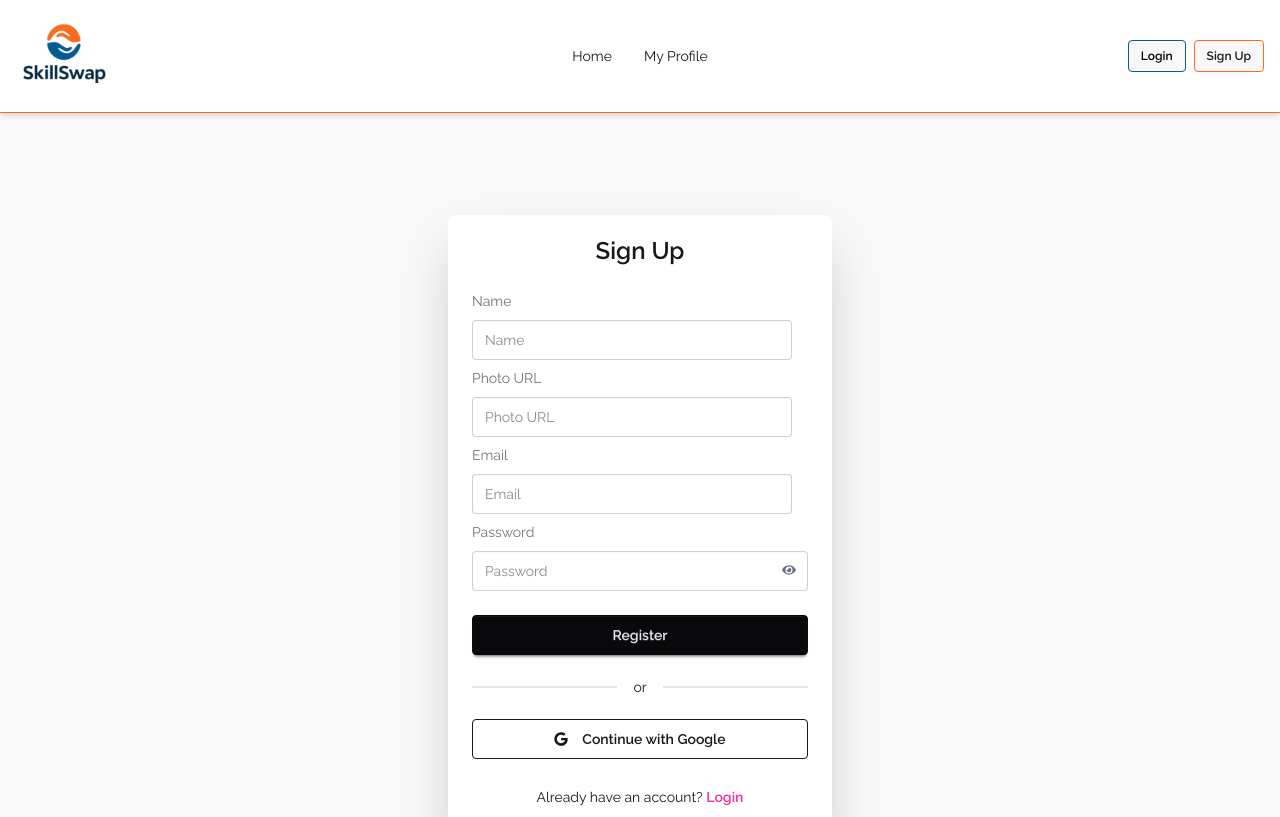
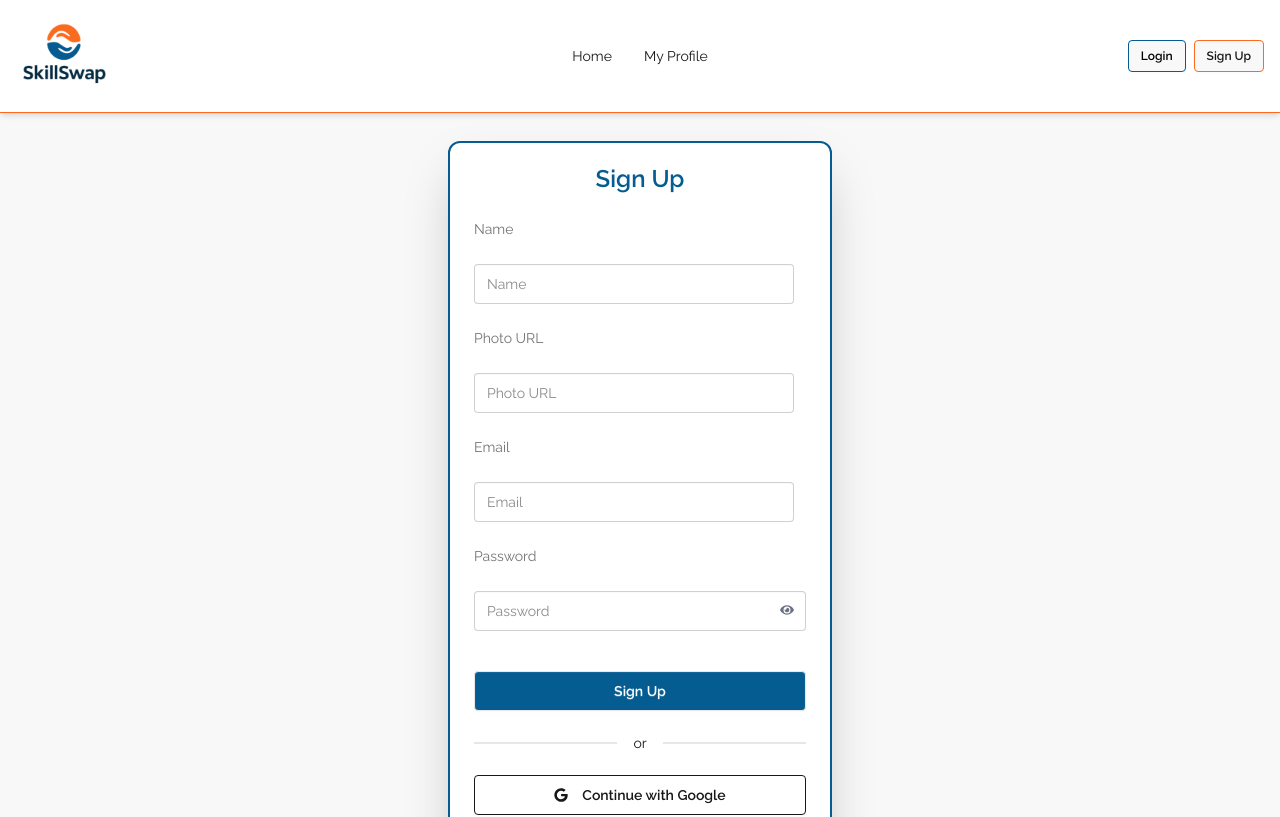
Before and after one commit to tanvir81/Skill-swap, a React (Vite) app: page /auth/signup in a window 1280 px wide. Shown: the top 817 px of the page. Built offline with nearby package versions, Linux system fonts and the light colour scheme; no server answers.

Commit message:
update sign uppage

```diff
--- a/src/AppRouter.jsx
+++ b/src/AppRouter.jsx
@@ -1,4 +1,3 @@
-// src/AppRouter.jsx
 import { useContext } from "react";
 import { RouterProvider } from "react-router";
 import router from "./Routes/Router";
--- a/src/Components/Footer.jsx
+++ b/src/Components/Footer.jsx
@@ -5,7 +5,7 @@ import { Link } from "react-router";
 const Footer = () => {
   return (
     <footer className="bottom-0 w-full bg-[#045c90] text-white p-10 rounded footer footer-horizontal footer-center">
-      {/* Navigation Links */}
+
 
       <nav className="grid grid-flow-col gap-4 text-sm">
         <Link to="/contact" className="hover:underline">
@@ -15,7 +15,7 @@ const Footer = () => {
           Privacy policy
         </Link>
       </nav>
-      {/* Social Icons */}
+
       <nav>
         <div className="grid grid-flow-col gap-4 text-xl">
           <a
@@ -44,7 +44,7 @@ const Footer = () => {
           </a>
         </div>
       </nav>
-      {/* Footer Note */}
+
       <aside className="text-sm mt-4">
         <p>Copyright ©2025 - All rights reserved by SkillSwap Ltd</p>
       </aside>
--- a/src/Layouts/HomeLayout.jsx
+++ b/src/Layouts/HomeLayout.jsx
@@ -11,7 +11,6 @@ const HomeLayout = () => {
 
       <nav>
         <Navbar />
-        {/* {import.meta.env.VITE_name} */}
       </nav>
       <main className="flex-grow">
         <Outlet />
--- a/src/Pages/Login.jsx
+++ b/src/Pages/Login.jsx
@@ -44,9 +44,15 @@ const Login = () => {
   };
 
   return (
-    <div className="min-h-screen flex items-center justify-center px-4">
-      <div className="w-full max-w-md bg-base-100 p-8 rounded shadow">
-        <h2 className="text-2xl font-bold text-center mb-6">
+    <div className="min-h-screen flex items-center justify-center px-4 bg-base-200">
+      <div
+        className="w-full max-w-md bg-base-100 p-8 rounded-xl shadow"
+        style={{ border: "2px solid #045c90" }}
+      >
+        <h2
+          className="text-2xl font-bold text-center mb-6"
+          style={{ color: "#045c90" }}
+        >
           Login to SkillSwap
         </h2>
 
@@ -83,7 +89,20 @@ const Login = () => {
 
           {error && <p className="text-red-500 text-sm">{error}</p>}
 
-          <button type="submit" className="btn btn-primary w-full">
+          <button
+            type="submit"
+            className="btn text-white w-full"
+            style={{
+              backgroundColor: "#045c90",
+              transition: "background-color 0.3s ease",
+            }}
+            onMouseEnter={(e) =>
+              (e.currentTarget.style.backgroundColor = "#f96c1f")
+            }
+            onMouseLeave={(e) =>
+              (e.currentTarget.style.backgroundColor = "#045c90")
+            }
+          >
             Login
           </button>
         </form>
@@ -92,7 +111,8 @@ const Login = () => {
           <Link
             to="/auth/forgot-password"
             state={{ email }}
-            className="link link-hover text-blue-500"
+            className="font-semibold"
+            style={{ color: "#045c90" }}
           >
             Forgot Password?
           </Link>
@@ -100,13 +120,20 @@ const Login = () => {
 
         <div className="divider">OR</div>
 
-        <button onClick={handleGoogleLogin} className="btn btn-outline w-full">
+        <button
+          onClick={handleGoogleLogin}
+          className="btn btn-outline w-full hover:border-[#045c90]"
+        >
           <FaGoogle className="mr-2" /> Continue with Google
         </button>
 
         <p className="text-sm text-center mt-4">
           Don’t have an account?{" "}
-          <Link to="/auth/signup" className="link link-hover text-blue-500">
+          <Link
+            to="/auth/signup"
+            className="font-semibold"
+            style={{ color: "#045c90" }}
+          >
             Sign Up
           </Link>
         </p>
--- a/src/Pages/MyProfile.jsx
+++ b/src/Pages/MyProfile.jsx
@@ -53,7 +53,6 @@ const MyProfile = () => {
           <p className="text-sm font-medium text-gray-600">{user?.email}</p>
         </div>
 
-        {/* Toggle Button */}
         {!editing && (
           <button
             onClick={() => setEditing(true)}
@@ -63,7 +62,6 @@ const MyProfile = () => {
           </button>
         )}
 
-        {/* Update Form */}
         {editing && (
           <form onSubmit={handleUpdate} className="space-y-4">
             <div>
--- a/src/Pages/SignUp.jsx
+++ b/src/Pages/SignUp.jsx
@@ -74,41 +74,51 @@ const SignUp = () => {
     <div className="flex justify-center items-center min-h-screen bg-base-200">
       <form
         onSubmit={handleSignUp}
-        className="card bg-base-100 w-full max-w-sm shadow-2xl py-5"
+        className="card w-full max-w-sm shadow-2xl py-5 rounded-xl bg-base-100"
+        style={{ border: "2px solid #045c90" }}
       >
-        <h2 className="font-semibold text-2xl text-center">Sign Up</h2>
-        <div className="card-body">
+        <h2
+          className="font-semibold text-2xl text-center"
+          style={{ color: "#045c90" }}
+        >
+          Sign Up
+        </h2>
+        <div className="card-body space-y-4">
           {error && <div className="alert alert-error text-sm">{error}</div>}
+
           <label className="label">Name</label>
           <input
             name="name"
             type="text"
-            className="input"
+            className="input input-bordered"
             placeholder="Name"
             required
           />
+
           <label className="label">Photo URL</label>
           <input
             name="photo"
             type="text"
-            className="input"
+            className="input input-bordered"
             placeholder="Photo URL"
             required
           />
+
           <label className="label">Email</label>
           <input
             name="email"
             type="email"
-            className="input"
+            className="input input-bordered"
             placeholder="Email"
             required
           />
+
           <label className="label">Password</label>
           <div className="relative">
             <input
               name="password"
               type={showPassword ? "text" : "password"}
-              className="input w-full pr-10"
+              className="input input-bordered w-full pr-10"
               placeholder="Password"
               required
             />
@@ -122,16 +132,26 @@ const SignUp = () => {
 
           <button
             type="submit"
-            className="btn btn-neutral mt-4 flex items-center justify-center"
+            className="btn text-white mt-4 flex items-center justify-center"
+            style={{
+              backgroundColor: "#045c90",
+              transition: "background-color 0.3s ease",
+            }}
+            onMouseEnter={(e) =>
+              (e.currentTarget.style.backgroundColor = "#f96c1f")
+            }
+            onMouseLeave={(e) =>
+              (e.currentTarget.style.backgroundColor = "#045c90")
+            }
             disabled={loading}
           >
             {loading ? (
               <>
                 <span className="loading loading-spinner loading-sm mr-2"></span>
-                Registering...
+                Signing Up...
               </>
             ) : (
-              "Register"
+              "Sign Up"
             )}
           </button>
 
@@ -140,7 +160,7 @@ const SignUp = () => {
           <button
             type="button"
             onClick={handleGoogleSignUp}
-            className="btn btn-outline w-full flex items-center justify-center"
+            className="btn btn-outline w-full flex items-center justify-center hover:border-[#045c90]"
             disabled={loading}
           >
             <FaGoogle className="mr-2" />
@@ -149,7 +169,11 @@ const SignUp = () => {
 
           <p className="text-center pt-5 text-sm">
             Already have an account?{" "}
-            <Link className="text-secondary font-semibold" to="/auth/login">
+            <Link
+              className="font-semibold"
+              style={{ color: "#045c90" }}
+              to="/auth/login"
+            >
               Login
             </Link>
           </p>
--- a/src/Pages/SkillDetails.jsx
+++ b/src/Pages/SkillDetails.jsx
@@ -36,7 +36,6 @@ const SkillDetails = () => {
 
   return (
     <div className="max-w-4xl mx-auto px-4 py-10 space-y-10">
-      {/* Skill Details Section */}
       <h1 className="font-bold text-2xl text-[#f96c1f]">Course Details</h1>
 
       <div
@@ -59,7 +58,6 @@ const SkillDetails = () => {
         <p className="text-gray-700 mt-4">{skill.description}</p>
       </div>
 
-      {/* Book Session Form */}
       <div
         className="p-6 rounded-lg border border-[#045c90] bg-base-200"
         style={{ boxShadow: "0 4px 12px #045c90" }}
--- a/src/context/AuthContext.jsx
+++ b/src/context/AuthContext.jsx
@@ -20,30 +20,25 @@ const AuthProvider = ({ children }) => {
   const [user, setUser] = useState(null);
   const [loading, setLoading] = useState(true);
 
-  // Create new user
   const createUser = (email, password) => {
     setLoading(true);
     return createUserWithEmailAndPassword(auth, email, password);
   };
 
-  // Sign in existing user
   const signIn = (email, password) => {
     setLoading(true);
     return signInWithEmailAndPassword(auth, email, password);
   };
 
-  // Google Sign-In
   const signInWithGoogle = () => {
     setLoading(true);
     return signInWithPopup(auth, googleProvider);
   };
 
-  // Update user profile
   const updateUser = (updatedData) => {
     return updateProfile(auth.currentUser, updatedData);
   };
 
-  // Logout
   const logOut = () => {
     setLoading(true);
     return signOut(auth);
@@ -62,7 +57,7 @@ const AuthProvider = ({ children }) => {
     loading,
     createUser,
     signIn,
-    signInWithGoogle, // ✅ exposed here
+    signInWithGoogle,
     logOut,
     updateUser,
     setLoading,
--- a/src/index.css
+++ b/src/index.css
@@ -10,7 +10,7 @@
 .swiper-button-prev {
   width: 32px !important;
   height: 32px !important;
-  color: #f96c1f !important; /* Your brand orange */
+  color: #f96c1f !important;
 }
 
 .swiper-button-next::after,
@@ -20,5 +20,5 @@
 
 .swiper-button-next:hover,
 .swiper-button-prev:hover {
-  color: #045c90 !important; /* Your brand blue */
+  color: #045c90 !important;
 }
```
Also changed, not shown: src/Components/HeroSlider.jsx (+0 -42 lines), 1 other file (tests, documents, lock files or other folders).
